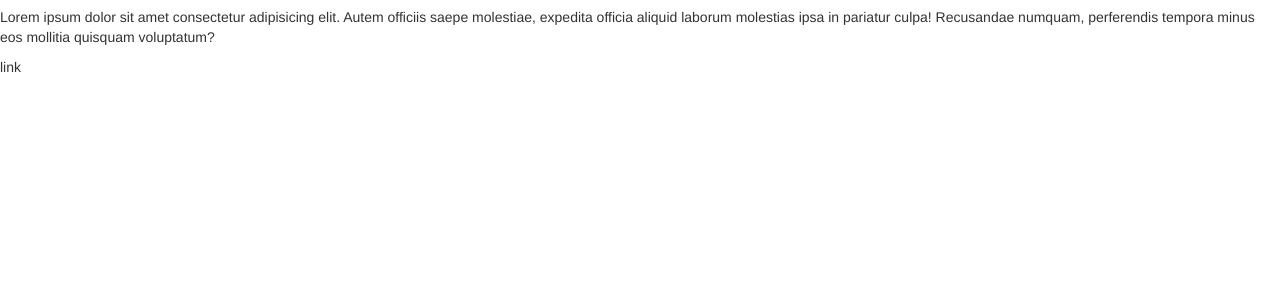
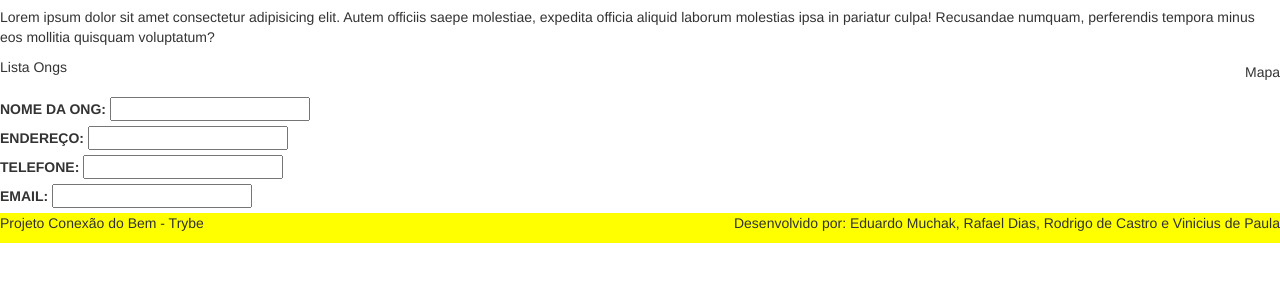
Before and after one commit to eduardomuchak/15-conexao-do-bem, a plain HTML site: page projeto.html in a window 1280 px wide. Shown: the part 143-424 px from the top of the page. Drawn offline with Linux system fonts and the light colour scheme; files whose address does not match are found by name.

Commit message:
estrutura inicial html css

```diff
--- a/projeto.html
+++ b/projeto.html
@@ -21,14 +21,52 @@
             <p class="ongs">ONGS</p>
         </div>
     </header>
-
+<main>
     <section class="info">
         <h1 class="sobre-nos">Sobre Nós</h1>
         <p>Lorem ipsum dolor sit amet consectetur adipisicing elit. Autem officiis saepe molestiae, expedita officia aliquid laborum molestias ipsa in pariatur culpa! Recusandae numquam, perferendis tempora minus eos mollitia quisquam voluptatum?</p>
     </section>
+    <section class="list-map">
+        <ol>
+            <li>
+                <p>Lista Ongs</p>
+            </li>
+        </ol>
+        <div>
+            <p>Mapa</p>
+        </div>
+    </section>
+    <section>
+        <form action="" method="GET">
+            <div>
+                <label for="name">NOME DA ONG:
+                  <input type="text" id="name">
+                </label>
+            </div>
+            <div>
+                <label for="adress">ENDEREÇO:
+                  <input type="text" id="adress">
+                </label>
+            </div>
+            <div>
+                <label for="tel">TELEFONE:
+                  <input type="number" id="nome">
+                </label>
+            </div>
+            <div>
+                <label for="nome">EMAIL:
+                  <input type="email" id="nome">
+                </label>
+            </div>
+        </form>
+    </section>
+    <footer>
+        <p>Projeto Conexão do Bem - Trybe</p>
+        <p>Desenvolvido por: Eduardo Muchak, Rafael Dias, Rodrigo de Castro e Vinicius de Paula</p>
+    </footer>
 
 
-
-    link <script src="script.js"></script>
+</main>
+    <script src="script.js"></script>
 </body>
 </html>
--- a/style.css
+++ b/style.css
@@ -24,3 +24,16 @@
     font-weight: 700;
     font-family:Verdana, Geneva, Tahoma, sans-serif;
 }
+
+.list-map {
+    display: flex;
+    justify-content: space-between;
+    align-items: center;
+}
+
+footer {
+    display:flex;
+    justify-content: space-between;
+    height: 10%;
+    background-color: yellow;
+}
```
